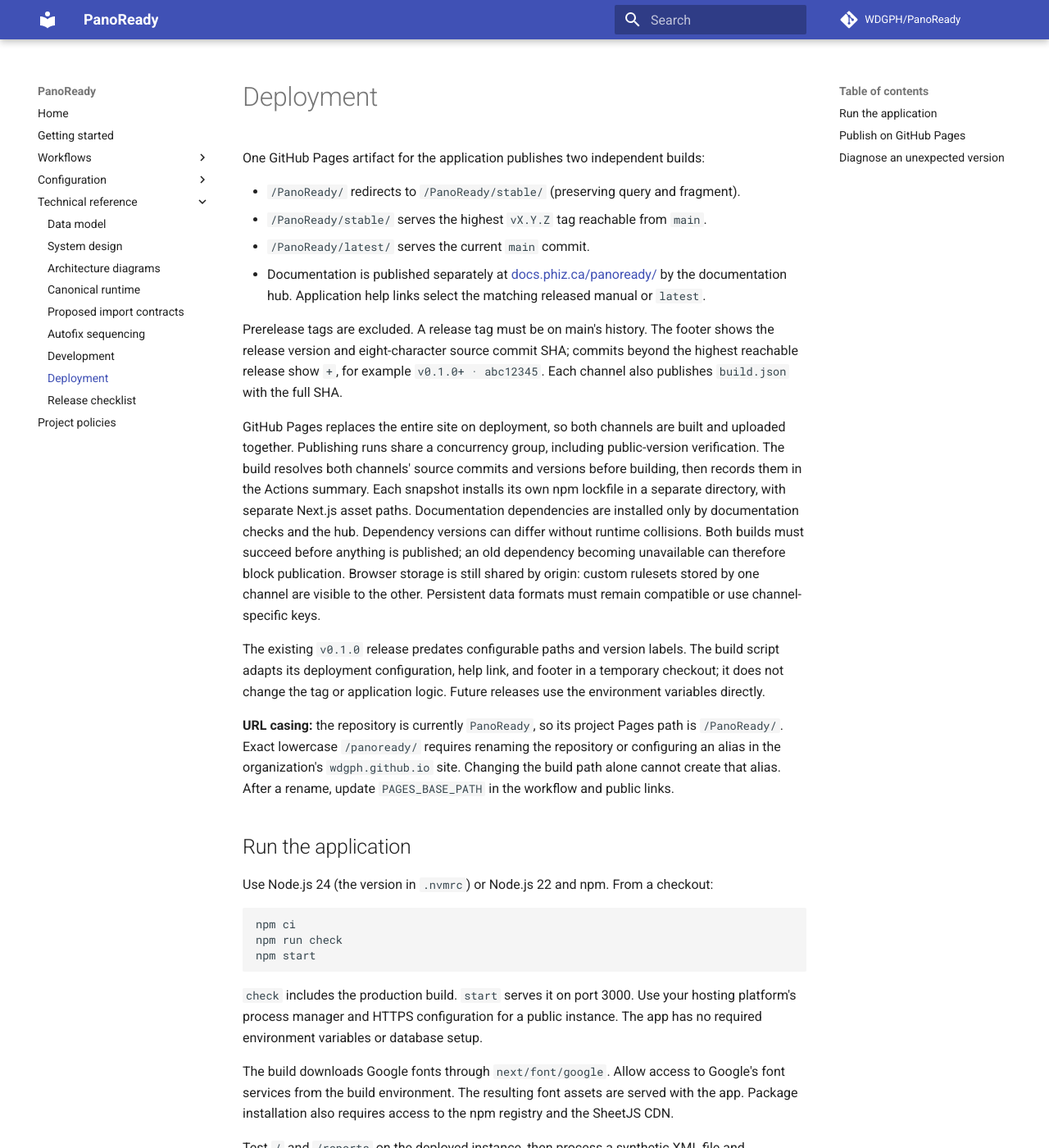
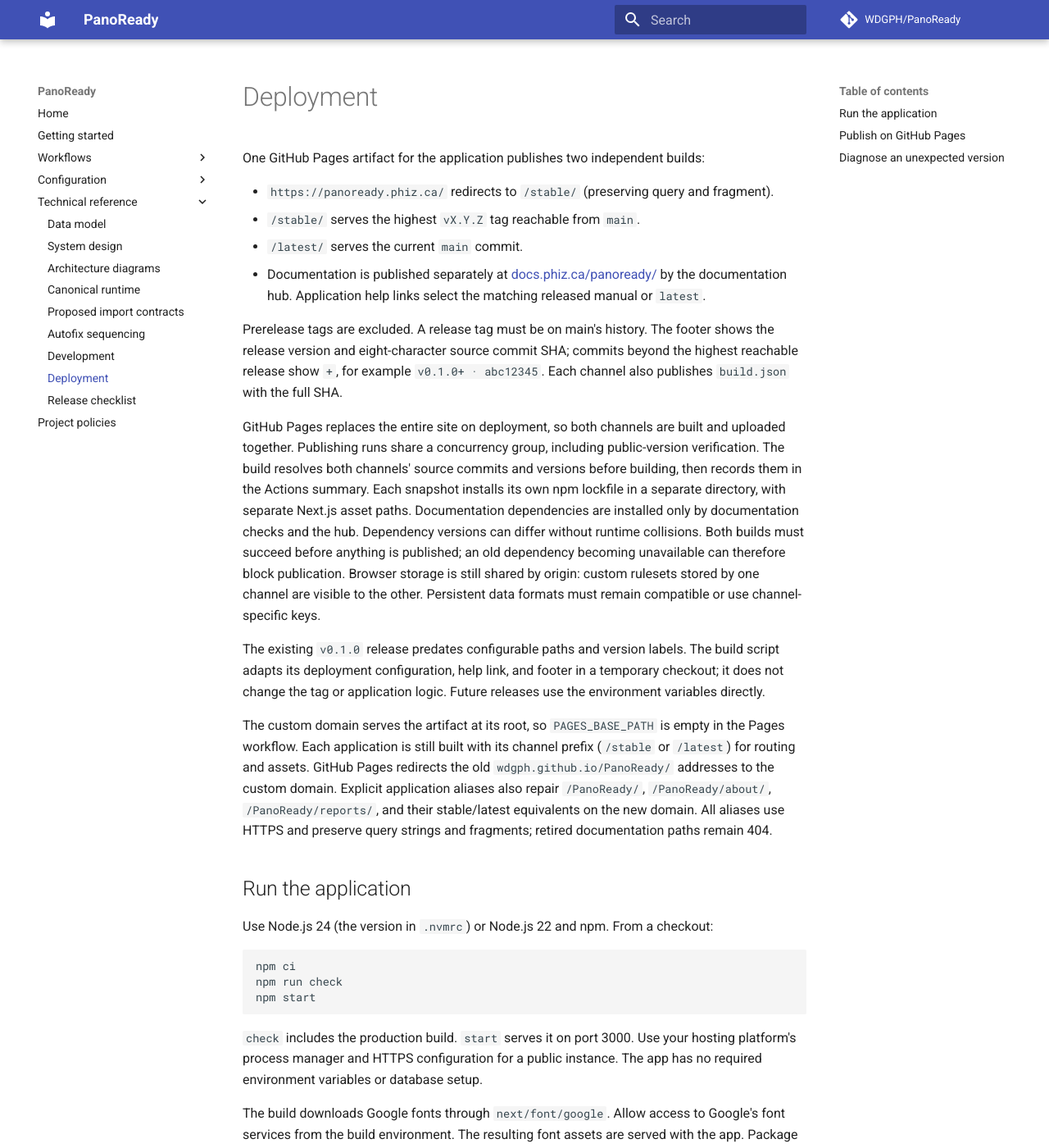
Before and after one commit to WDGPH/PanoReady, an MkDocs documentation site: the page built from docs/deployment.md, in a window 1280 px wide and 1400 px high. Shown: the whole window at 82% size. Built offline with MkDocs 1.6.1 and Material for MkDocs 9.7.7, drawn with Linux system fonts in a browser that asks for light colours; comment, search, counter and statistics services are not loaded; some of the changed text lies outside the part shown.

Commit message:
Fix custom-domain application paths and preserve old app links (#97)

```diff
--- a/docs/deployment.md
+++ b/docs/deployment.md
@@ -2,9 +2,9 @@
 
 One GitHub Pages artifact for the application publishes two independent builds:
 
-- `/PanoReady/` redirects to `/PanoReady/stable/` (preserving query and fragment).
-- `/PanoReady/stable/` serves the highest `vX.Y.Z` tag reachable from `main`.
-- `/PanoReady/latest/` serves the current `main` commit.
+- `https://panoready.phiz.ca/` redirects to `/stable/` (preserving query and fragment).
+- `/stable/` serves the highest `vX.Y.Z` tag reachable from `main`.
+- `/latest/` serves the current `main` commit.
 - Documentation is published separately at [docs.phiz.ca/panoready/](https://docs.phiz.ca/panoready/) by the documentation hub. Application help links select the matching released manual or `latest`.
 
 Prerelease tags are excluded. A release tag must be on main's history. The footer shows the release version and eight-character source commit SHA; commits beyond the highest reachable release show `+`, for example `v0.1.0+ · abc12345`. Each channel also publishes `build.json` with the full SHA.
@@ -13,7 +13,13 @@
 
 The existing `v0.1.0` release predates configurable paths and version labels. The build script adapts its deployment configuration, help link, and footer in a temporary checkout; it does not change the tag or application logic. Future releases use the environment variables directly.
 
-**URL casing:** the repository is currently `PanoReady`, so its project Pages path is `/PanoReady/`. Exact lowercase `/panoready/` requires renaming the repository or configuring an alias in the organization's `wdgph.github.io` site. Changing the build path alone cannot create that alias. After a rename, update `PAGES_BASE_PATH` in the workflow and public links.
+The custom domain serves the artifact at its root, so `PAGES_BASE_PATH` is empty
+in the Pages workflow. Each application is still built with its channel prefix
+(`/stable` or `/latest`) for routing and assets. GitHub Pages redirects the old
+`wdgph.github.io/PanoReady/` addresses to the custom domain. Explicit application
+aliases also repair `/PanoReady/`, `/PanoReady/about/`, `/PanoReady/reports/`, and
+their stable/latest equivalents on the new domain. All aliases use HTTPS and
+preserve query strings and fragments; retired documentation paths remain 404.
 
 ## Run the application
 
@@ -42,7 +48,7 @@
 
 After GitHub accepts the deployment, the workflow requests both public `build.json` files and compares their channel, version, and full SHA with the build job's expected values. Requests use unique query strings and ask caches to revalidate. Temporary errors or stale responses are retried up to twelve times, with ten seconds between attempts and a fifteen-second timeout per request. A verification failure marks the run failed and reports expected and observed values; the site has already been published and is not rolled back. A successful check proves the two sampled manifests match. It does not prove browser rendering, every CDN edge, or replacement of code in an already-open browser tab.
 
-For a fork, update the GitHub Pages base path in `next.config.ts`; update `site_url`, `repo_url`, `repo_name`, and `edit_uri` in `mkdocs.yml`; and update repository links in the README and policies. Set up Pages in the fork as well.
+For a fork, update the Pages workflow base path and the application URL in `scripts/build-pages.py`; update `site_url`, `repo_url`, `repo_name`, and `edit_uri` in `mkdocs.yml`; and update repository links in the README and policies. Set up Pages in the fork as well.
 
 To build locally:
 
@@ -68,8 +74,8 @@
 
 Check the Actions summary and both public manifests before triggering another build:
 
-- [Stable build metadata](https://wdgph.github.io/PanoReady/stable/build.json)
-- [Latest build metadata](https://wdgph.github.io/PanoReady/latest/build.json)
+- [Stable build metadata](https://panoready.phiz.ca/stable/build.json)
+- [Latest build metadata](https://panoready.phiz.ca/latest/build.json)
 
 Use a unique query such as `?check=20260930T120000Z` to avoid reusing a cached diagnostic response. Compare the full commit SHA, as different release tags can point to the same commit. The root application URL redirects to stable, so an untagged main change appears in latest while stable keeps its released version.
 
--- a/next.config.ts
+++ b/next.config.ts
@@ -46,8 +46,8 @@
     NEXT_PUBLIC_BUILD_VERSION: buildVersion,
     NEXT_PUBLIC_BUILD_SHA: head ? head.slice(0, 8) : "unknown",
   },
-  // GitHub Pages serves this project below /PanoReady and cannot run a Node.js
-  // server. Keep the normal server build for every other environment.
+  // Pages builds supply a channel base path and require a static export.
+  // Keep the normal server build for every other environment.
   output: isGitHubPages ? "export" : undefined,
   basePath: isGitHubPages ? pagesBasePath : undefined,
   trailingSlash: isGitHubPages,
--- a/package.json
+++ b/package.json
@@ -11,7 +11,7 @@
   "bugs": {
     "url": "https://github.com/WDGPH/PanoReady/issues"
   },
-  "homepage": "https://wdgph.github.io/PanoReady/",
+  "homepage": "https://panoready.phiz.ca/",
   "engines": {
     "node": ">=22.0.0"
   },
```
Also changed, not shown: README.md (+4 -4 lines), docs/architecture-diagrams.md (+1 -1 lines), docs/getting-started.md (+1 -1 lines), docs/index.md (+1 -1 lines), 3 other files.
